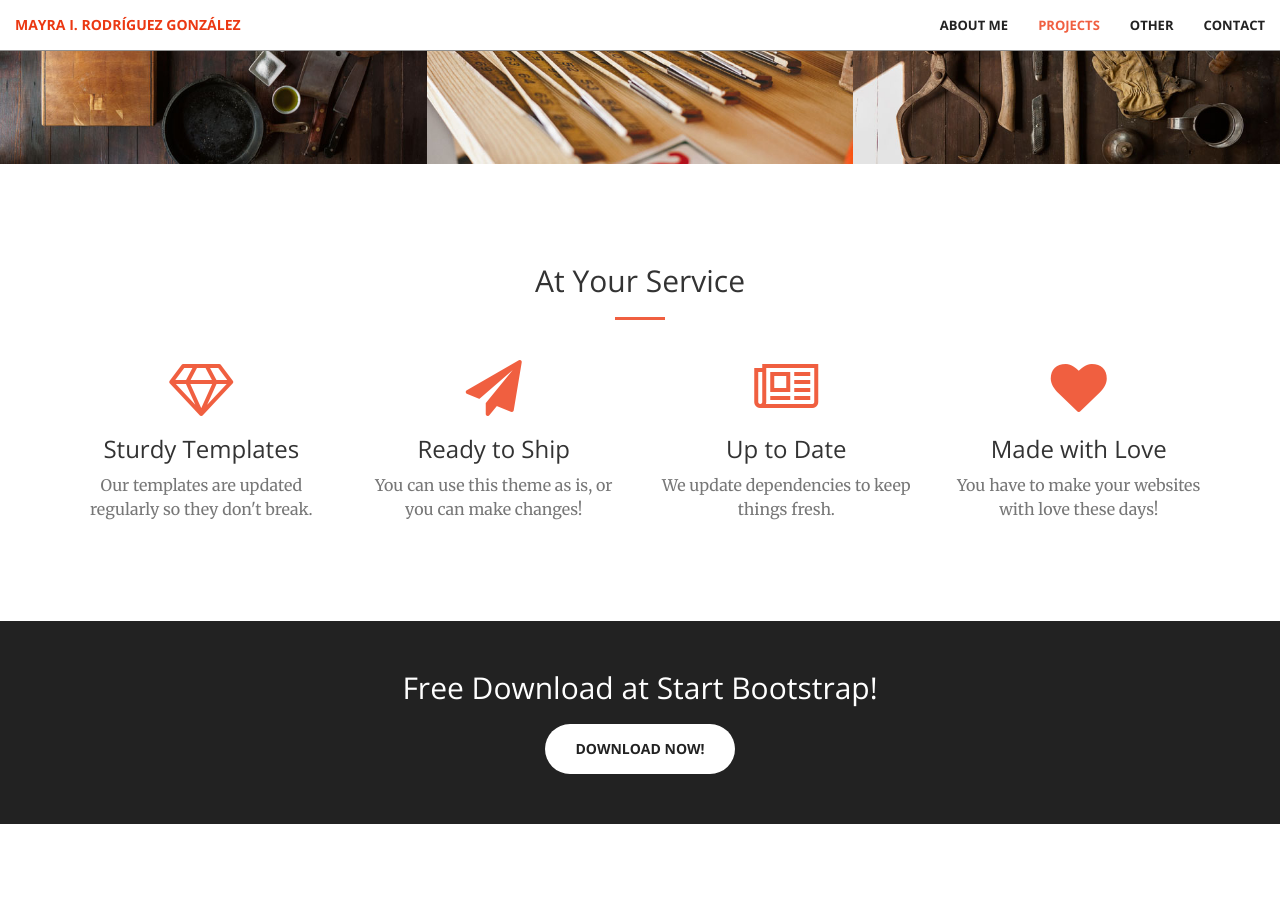
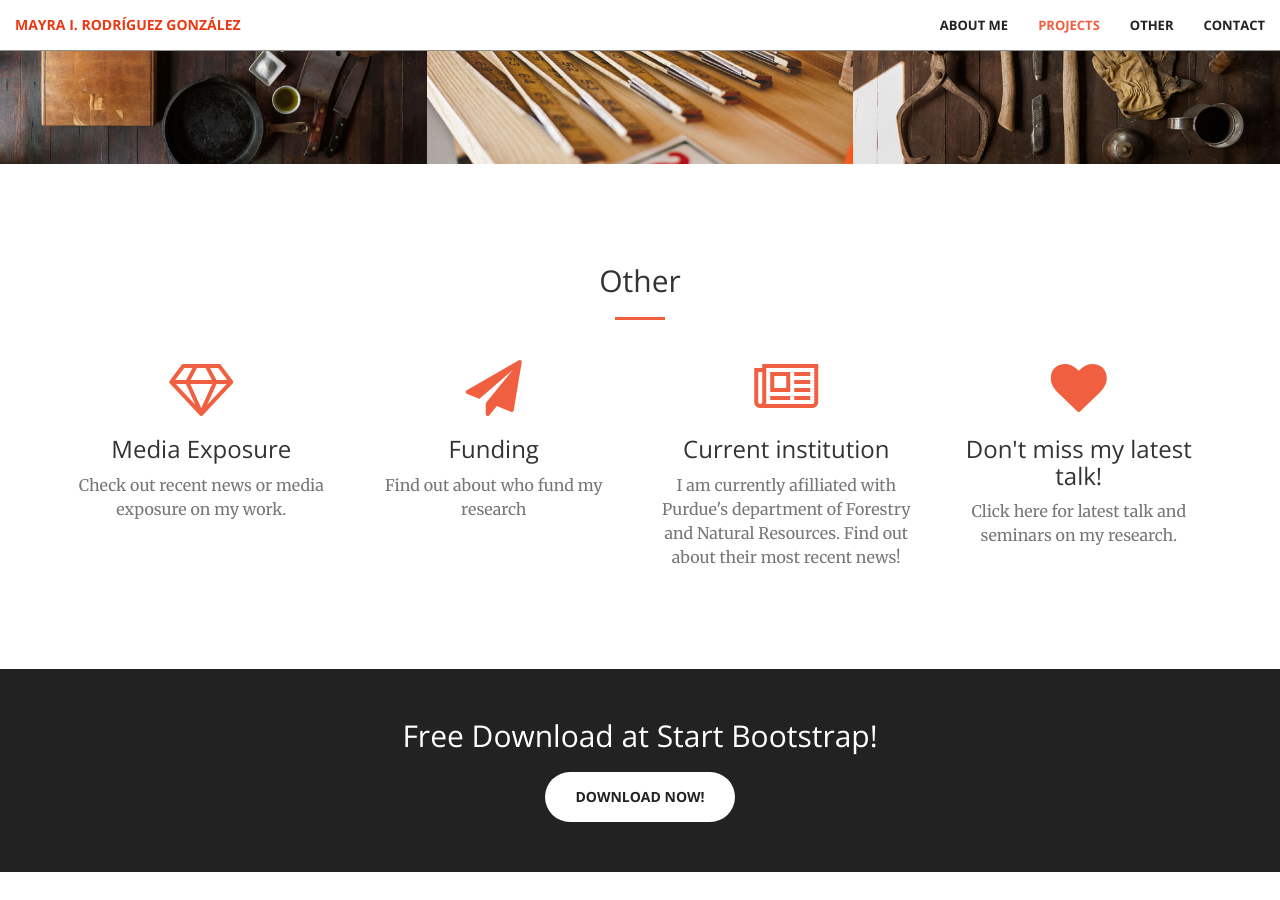
Before and after one commit to RodriguezMayraI/RodriguezMayraI.github.io, a Jekyll site: the page built from index.html, in a window 1280 px wide and 900 px high, scrolled down 1709 px. Built offline with Jekyll 4.4.1, drawn with Linux system fonts in a browser that asks for light colours.

Commit message:
Update services.html

```diff
--- a/_includes/services.html
+++ b/_includes/services.html
@@ -2,7 +2,7 @@
     <div class="container">
         <div class="row">
             <div class="col-lg-12 text-center">
-                <h2 class="section-heading">At Your Service</h2>
+                <h2 class="section-heading">Other</h2>
                 <hr class="primary">
             </div>
         </div>
@@ -12,29 +12,29 @@
             <div class="col-lg-3 col-md-6 text-center">
                 <div class="service-box">
                     <i class="fa fa-4x fa-diamond wow bounceIn text-primary"></i>
-                    <h3>Sturdy Templates</h3>
-                    <p class="text-muted">Our templates are updated regularly so they don't break.</p>
+                    <h3>Media Exposure</h3>
+                    <p class="text-muted">Check out recent news or media exposure on my work.</p>
                 </div>
             </div>
             <div class="col-lg-3 col-md-6 text-center">
                 <div class="service-box">
                     <i class="fa fa-4x fa-paper-plane wow bounceIn text-primary" data-wow-delay=".1s"></i>
-                    <h3>Ready to Ship</h3>
-                    <p class="text-muted">You can use this theme as is, or you can make changes!</p>
+                    <h3>Funding</h3>
+                    <p class="text-muted">Find out about who fund my research</p>
                 </div>
             </div>
             <div class="col-lg-3 col-md-6 text-center">
                 <div class="service-box">
                     <i class="fa fa-4x fa-newspaper-o wow bounceIn text-primary" data-wow-delay=".2s"></i>
-                    <h3>Up to Date</h3>
-                    <p class="text-muted">We update dependencies to keep things fresh.</p>
+                    <h3>Current institution</h3>
+                    <p class="text-muted">I am currently afilliated with Purdue's department of Forestry and Natural Resources. Find out about their most recent news!</p>
                 </div>
             </div>
             <div class="col-lg-3 col-md-6 text-center">
                 <div class="service-box">
                     <i class="fa fa-4x fa-heart wow bounceIn text-primary" data-wow-delay=".3s"></i>
-                    <h3>Made with Love</h3>
-                    <p class="text-muted">You have to make your websites with love these days!</p>
+                    <h3>Don't miss my latest talk!</h3>
+                    <p class="text-muted">Click here for latest talk and seminars on my research.</p>
                 </div>
             </div>
         </div>
```
